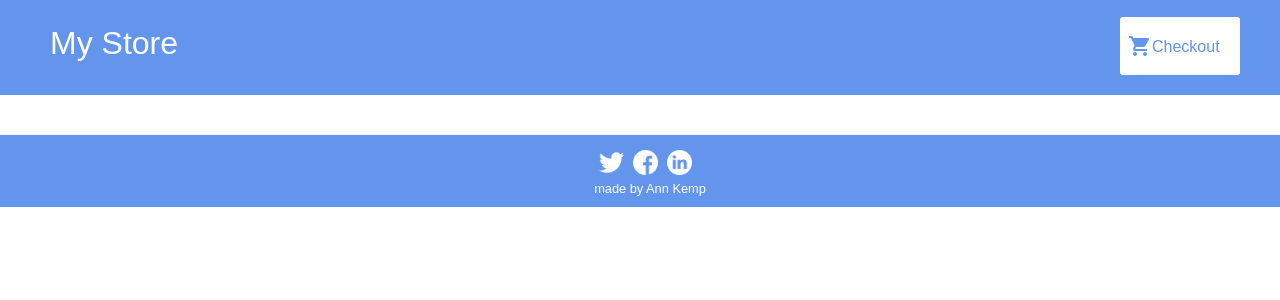
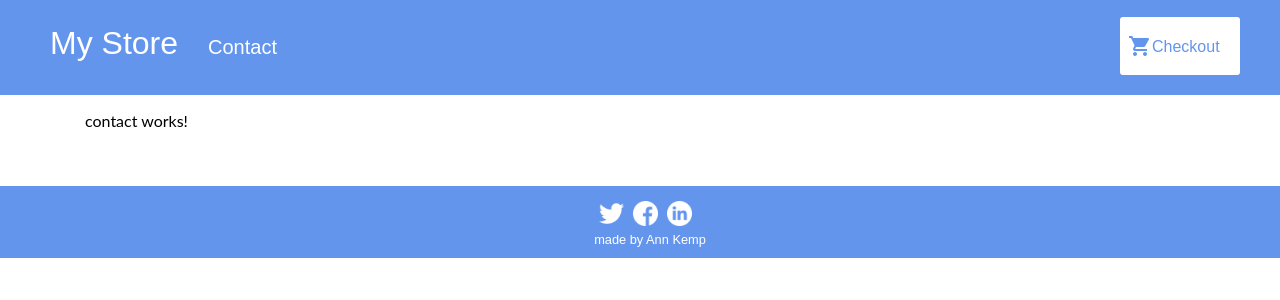
Before and after one commit to AnnKemp/primitive-shopping-cart, an Angular app: page /contact in a window 1280 px wide. Before the commit this address led to /. Shown: the top 300 px of the page. Built offline with nearby package versions, Linux system fonts and the light colour scheme.

Commit message:
added contact-page

```diff
--- a/src/app/app.module.ts
+++ b/src/app/app.module.ts
@@ -13,6 +13,7 @@ import { ProductDetailsComponent } from './product-details/product-details.compo
 import { CartComponent } from './cart/cart.component';
 import { ShippingComponent } from './shipping/shipping.component';
 import { FooterComponent } from './footer/footer.component';
+import { ContactComponent } from './contact/contact.component';
 
 @NgModule({
   declarations: [
@@ -23,7 +24,8 @@ import { FooterComponent } from './footer/footer.component';
     ProductDetailsComponent,
     CartComponent,
     ShippingComponent,
-    FooterComponent
+    FooterComponent,
+    ContactComponent
   ],
   imports: [ // add the HttpClientModule to @ngModule() imports array to register Angular's HttpClient providers globally
     BrowserModule,
@@ -34,6 +36,7 @@ import { FooterComponent } from './footer/footer.component';
       { path: 'products/:productId', component: ProductDetailsComponent}, // het pad naar productdetails om de details/extra info van producten te bekijken, doorverbinden via productId.
       { path: 'cart', component: CartComponent },
       { path: 'shipping', component: ShippingComponent },
+      { path: 'contact', component: ContactComponent},
     ])
   ],
   providers: [],
--- /dev/null
+++ b/src/app/contact/contact.component.html
@@ -0,0 +1 @@
+<p>contact works!</p>
--- /dev/null
+++ b/src/app/contact/contact.component.ts
@@ -0,0 +1,15 @@
+import { Component, OnInit } from '@angular/core';
+
+@Component({
+  selector: 'app-contact',
+  templateUrl: './contact.component.html',
+  styleUrls: ['./contact.component.css']
+})
+export class ContactComponent implements OnInit {
+
+  constructor() { }
+
+  ngOnInit(): void {
+  }
+
+}
--- a/src/app/product-list/product-list.component.html
+++ b/src/app/product-list/product-list.component.html
@@ -15,5 +15,8 @@
   <button (click)="share()"><!-- the share() method is in product-list.component.ts. Event binding uses a set of parentheses, around the event, as in following <button> element-->
     SHARE
   </button>
+
   <app-product-alerts [product]="product" (notify)="onNotify()"></app-product-alerts>
+
 </div>
+<div id="myModal" class="modal">
--- a/src/app/top-bar/top-bar.component.css
+++ b/src/app/top-bar/top-bar.component.css
@@ -14,6 +14,10 @@ h1{
 .name{
   font-size:32px;
   margin-left: 40px;
+}
+.contact{
+  font-size:20px;
+  margin-left: 30px;
 }
 a{
   text-decoration: none;
--- a/src/app/top-bar/top-bar.component.html
+++ b/src/app/top-bar/top-bar.component.html
@@ -1,5 +1,6 @@
 <header>
   <!-- bij techiediaries.com/angular/angular-9-route-parameters-snapshot-parammap-exampla/ kan je een hele reeks pagina's met goede uitleg over routing vinden of zie op techiediaries/angular-router-demo -->
   <a [routerLink]="['/']" class="name">My Store</a>
+  <a [routerLink]="['/contact']" class="contact">Contact</a>
   <a [routerLink]="['/cart']" class="button fancy-button"><i class="material-icons">shopping_cart</i><span>Checkout</span></a>
 </header>
```
Also changed, not shown: src/app/contact/contact.component.css (added), 1 other file (tests, documents, lock files or other folders).
